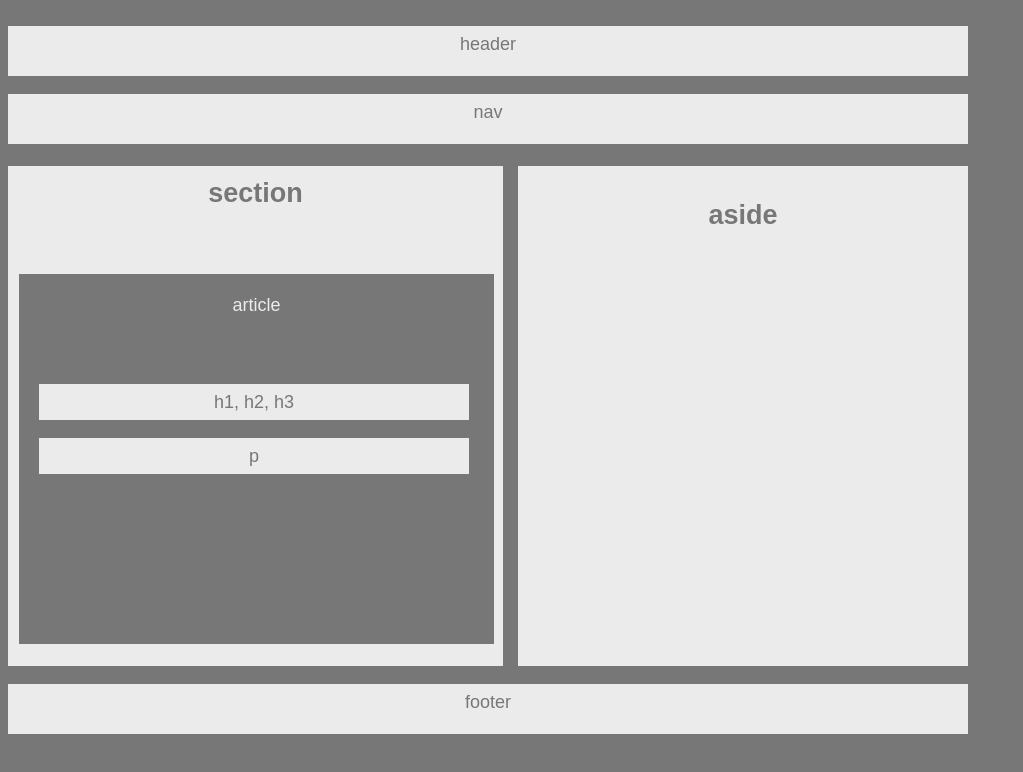
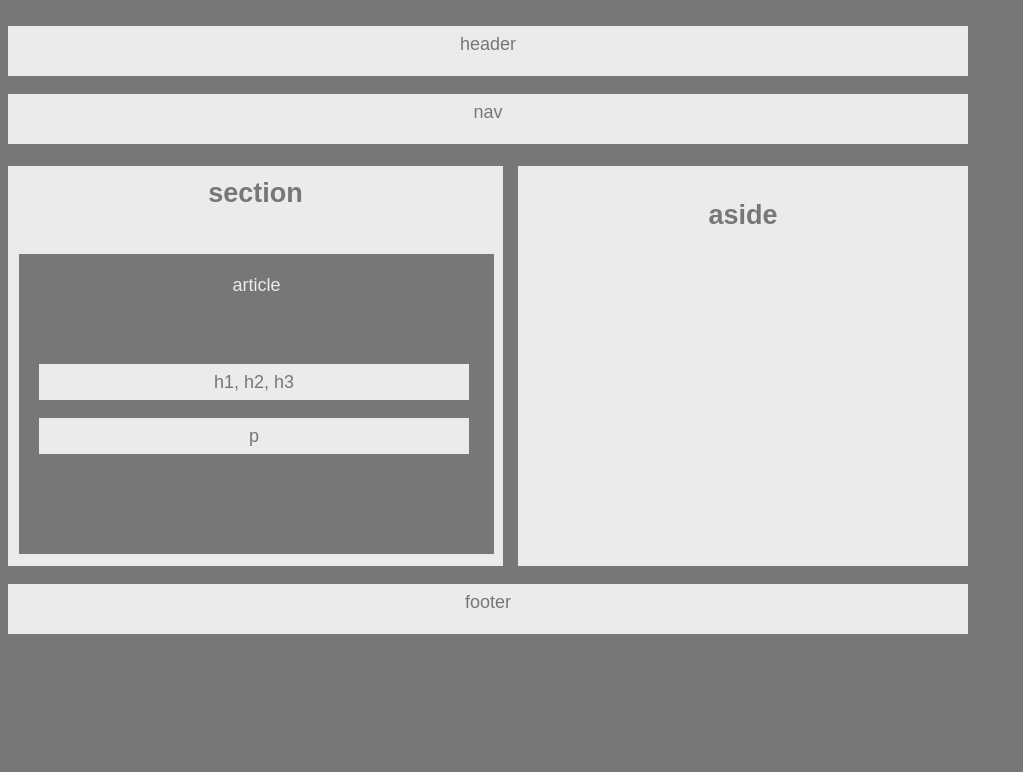
Before and after one commit to Mogkc/HW-Wireframe, a plain HTML site: page index.html in a window 1280 px wide. Shown: the whole page, without its empty margins (0-1023 px from the left). Drawn offline with Linux system fonts and the light colour scheme.

Commit message:
improved section and aside height

```diff
--- a/style.css
+++ b/style.css
@@ -16,7 +16,7 @@ header, nav, section,
 
 section, aside {
     position: relative;
-    height: 500px;
+    height: 400px;
 }
 
 section {
@@ -27,9 +27,9 @@ article {
     border: 1px solid;
     position: relative;
     left: 10px;
-    top: 30px;
+    top: 10px;
     width: 475px;
-    height: 370px;
+    height: 300px;
     color: #ebebeb;
     background: #777;
 }
```
